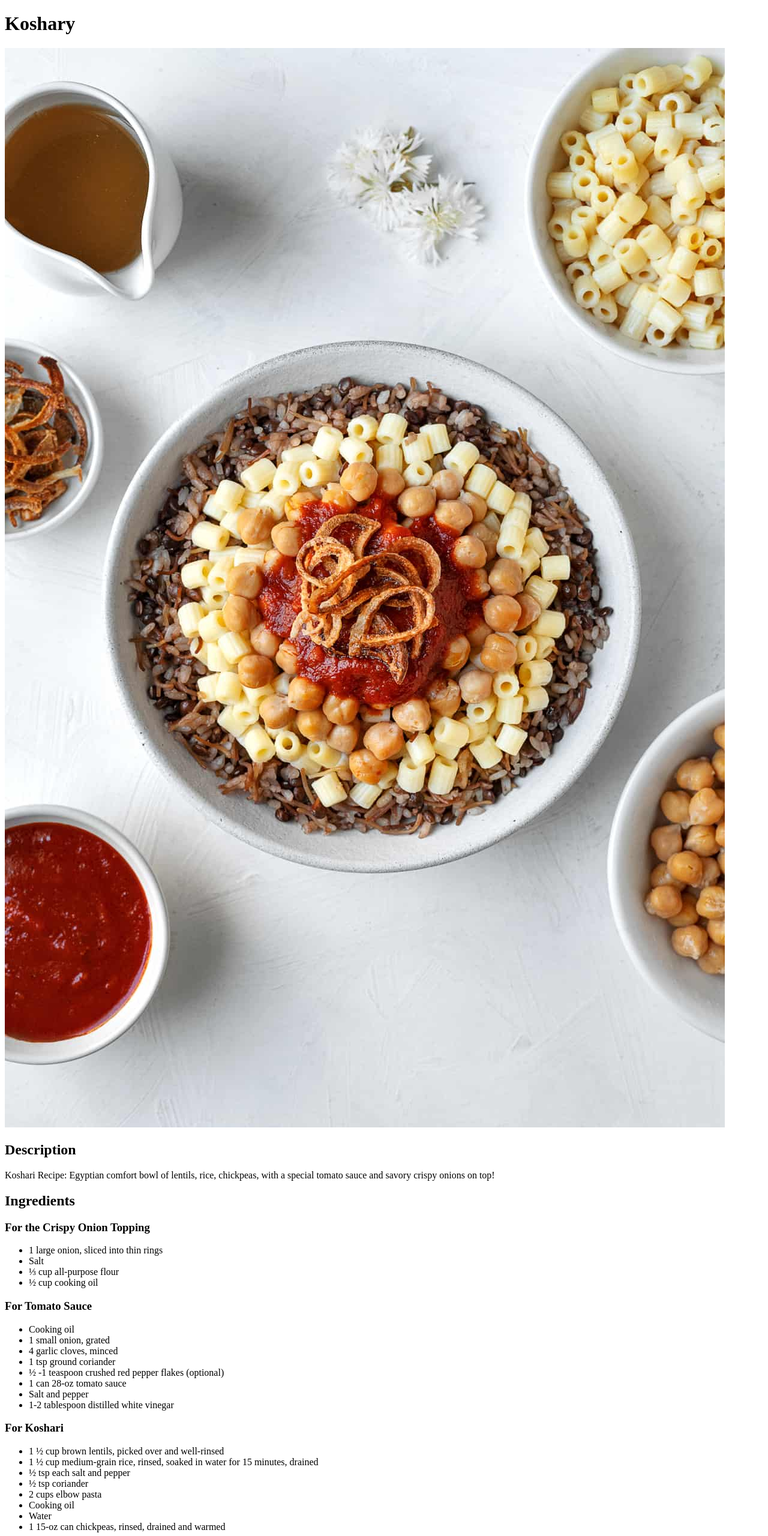
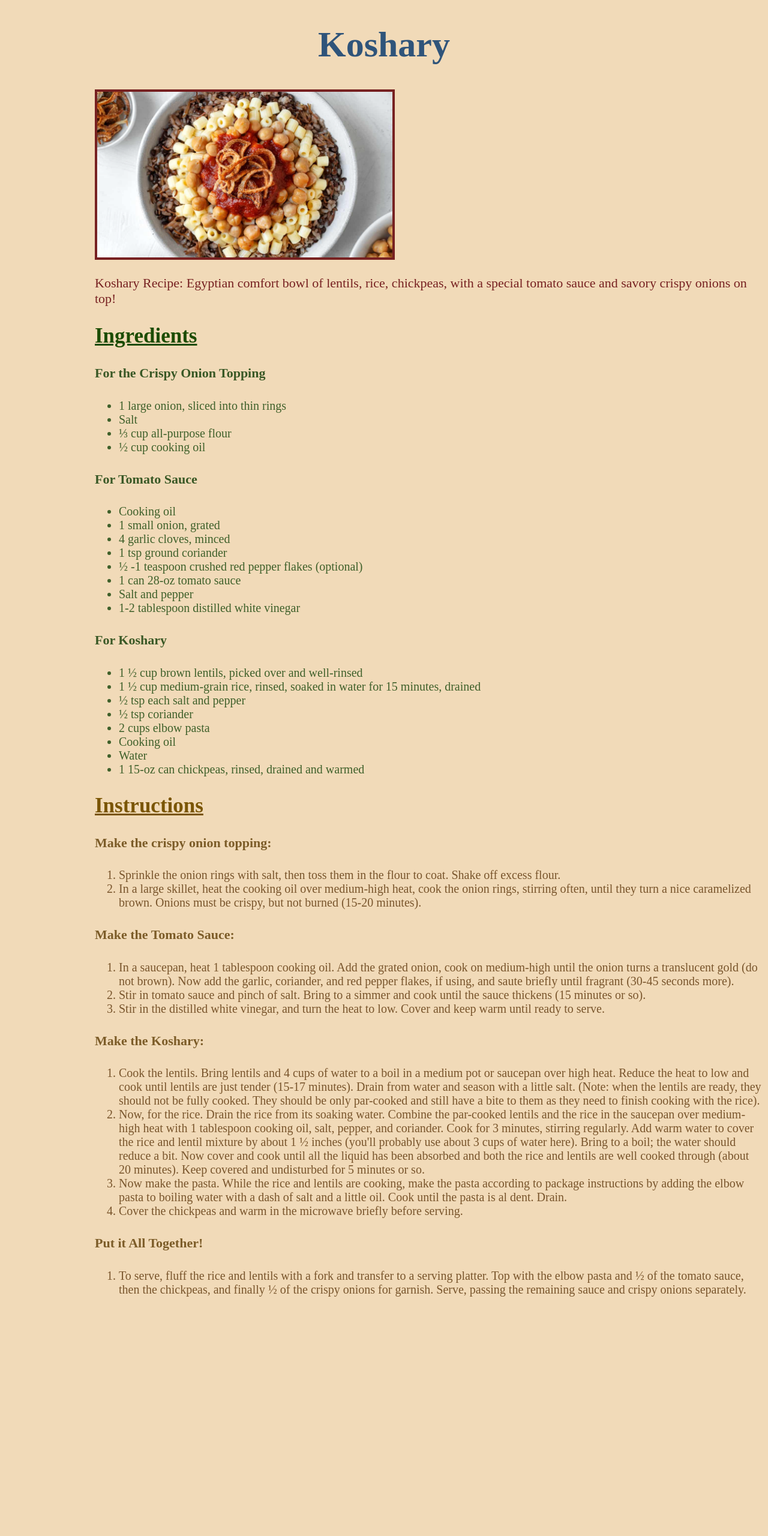
Before and after one commit to tasbeehismail/odin-recipes, a plain HTML site: page recipes/Koshary.html in a window 1280 px wide. Shown: the top 2560 px of the page at 60% size. After the commit the page ends 2181 px from the top, so only its background shows below. Drawn offline with Linux system fonts and the light colour scheme.

Commit message:
Add CSS file

```diff
--- a/recipes/Koshary.html
+++ b/recipes/Koshary.html
@@ -1,25 +1,30 @@
 <!DOCTYPE html>
-<html lang="en">
+<html lang="en"></html>
+
 <head>
     <meta charset="utf-8">
     <title>odin-recipes</title>
+    <link rel="stylesheet" href="../style.css">
 </head>
 
 <body>
-        <h1>Koshary</h1>
-        <img src="../images/Koshari-1.jpg">
-        <h2>Description</h2>
-        <p>Koshari Recipe: Egyptian comfort bowl of lentils, rice, chickpeas, with a special tomato sauce and savory crispy onions on top!</p>
-        <div>
+    <h1 class="name-of-recipe">Koshary</h1>
+    <div class="container">
+        <img src="../images/Koshari-1.png">
+        <div class="description">
+            <p>Koshary Recipe: Egyptian comfort bowl of lentils, rice, chickpeas, with a special tomato sauce and savory
+                crispy onions on top!</p>
+            <div class="recipe">
+                <div class="ingredients">
                     <h2>Ingredients</h2>
-            <h3>For the Crispy Onion Topping</h3>
+                    <h4>For the Crispy Onion Topping</h4>
                     <ul>
                         <li>1 large onion, sliced into thin rings</li>
                         <li>Salt</li>
                         <li>⅓ cup all-purpose flour</li>
                         <li>½ cup cooking oil</li>
                     </ul>
-            <h3>For Tomato Sauce</h3>
+                    <h4>For Tomato Sauce</h4>
                     <ul>
                         <li>Cooking oil</li>
                         <li>1 small onion, grated</li>
@@ -30,43 +35,69 @@
                         <li>Salt and pepper</li>
                         <li>1-2 tablespoon distilled white vinegar</li>
                     </ul>
-            <h3>For Koshari </h3>
+                    <h4>For Koshary </h4>
                     <ul>
                         <li>1 ½ cup brown lentils, picked over and well-rinsed</li>
-                <li>  1 ½ cup medium-grain rice, rinsed, soaked in water for 15 minutes, drained</li>
-                <li>  ½ tsp each salt and pepper</li>
-                <li>  ½ tsp coriander</li>
-                <li>  2 cups elbow pasta</li>
+                        <li> 1 ½ cup medium-grain rice, rinsed, soaked in water for 15 minutes, drained</li>
+                        <li> ½ tsp each salt and pepper</li>
+                        <li> ½ tsp coriander</li>
+                        <li> 2 cups elbow pasta</li>
                         <li> Cooking oil</li>
                         <li> Water</li>
                         <li> 1 15-oz can chickpeas, rinsed, drained and warmed</li>
                     </ul>
                 </div>
-        <div>
+                <div class="instructions">
                     <h2>Instructions</h2>
-            <h3>Make the crispy onion topping:</h3>
+                    <h4>Make the crispy onion topping:</h4>
                     <ol>
-                <li>Sprinkle the onion rings with salt, then toss them in the flour to coat. Shake off excess flour.</li>
-                <li>In a large skillet, heat the cooking oil over medium-high heat, cook the onion rings, stirring often, until they turn a nice caramelized brown. Onions must be crispy, but not burned (15-20 minutes).</li>
+                        <li>Sprinkle the onion rings with salt, then toss them in the flour to coat. Shake off excess
+                            flour.</li>
+                        <li>In a large skillet, heat the cooking oil over medium-high heat, cook the onion rings,
+                            stirring often, until they turn a nice caramelized brown. Onions must be crispy, but not
+                            burned (15-20 minutes).</li>
                     </ol>
-            <h3>Make the Tomato Sauce:</h3>
+                    <h4>Make the Tomato Sauce:</h4>
                     <ol>
-                <li>In a saucepan, heat 1 tablespoon cooking oil. Add the grated onion, cook on medium-high until the onion turns a translucent gold (do not brown). Now add the garlic, coriander, and red pepper flakes, if using, and saute briefly until fragrant (30-45 seconds more).</li>
-                <li>Stir in tomato sauce and pinch of salt. Bring to a simmer and cook until the sauce thickens (15 minutes or so).</li>
-                <li>Stir in the distilled white vinegar, and turn the heat to low. Cover and keep warm until ready to serve.</li>
+                        <li>In a saucepan, heat 1 tablespoon cooking oil. Add the grated onion, cook on medium-high
+                            until the onion turns a translucent gold (do not brown). Now add the garlic, coriander, and
+                            red pepper flakes, if using, and saute briefly until fragrant (30-45 seconds more).</li>
+                        <li>Stir in tomato sauce and pinch of salt. Bring to a simmer and cook until the sauce thickens
+                            (15 minutes or so).</li>
+                        <li>Stir in the distilled white vinegar, and turn the heat to low. Cover and keep warm until
+                            ready to serve.</li>
                     </ol>
-            <h3>Make the Koshari:</h3>
+                    <h4>Make the Koshary:</h4>
                     <ol>
-                <li>Cook the lentils. Bring lentils and 4 cups of water to a boil in a medium pot or saucepan over high heat. Reduce the heat to low and cook until lentils are just tender (15-17 minutes). Drain from water and season with a little salt. (Note: when the lentils are ready, they should not be fully cooked. They should be only par-cooked and still have a bite to them as they need to finish cooking with the rice).</li>
-                <li>Now, for the rice. Drain the rice from its soaking water. Combine the par-cooked lentils and the rice in the saucepan over medium-high heat with 1 tablespoon cooking oil, salt, pepper, and coriander. Cook for 3 minutes, stirring regularly. Add warm water to cover the rice and lentil mixture by about 1 ½ inches (you'll probably use about 3 cups of water here). Bring to a boil; the water should reduce a bit. Now cover and cook until all the liquid has been absorbed and both the rice and lentils are well cooked through (about 20 minutes).  Keep covered and undisturbed for 5 minutes or so.</li>
-                <li>Now make the pasta. While the rice and lentils are cooking, make the pasta according to package instructions by adding the elbow pasta to boiling water with a dash of salt and a little oil. Cook until the pasta is al dente. Drain.</li>
+                        <li>Cook the lentils. Bring lentils and 4 cups of water to a boil in a medium pot or saucepan
+                            over high heat. Reduce the heat to low and cook until lentils are just tender (15-17
+                            minutes). Drain from water and season with a little salt. (Note: when the lentils are ready,
+                            they should not be fully cooked. They should be only par-cooked and still have a bite to
+                            them as they need to finish cooking with the rice).</li>
+                        <li>Now, for the rice. Drain the rice from its soaking water. Combine the par-cooked lentils and
+                            the rice in the saucepan over medium-high heat with 1 tablespoon cooking oil, salt, pepper,
+                            and coriander. Cook for 3 minutes, stirring regularly. Add warm water to cover the rice and
+                            lentil mixture by about 1 ½ inches (you'll probably use about 3 cups of water here). Bring
+                            to a boil; the water should reduce a bit. Now cover and cook until all the liquid has been
+                            absorbed and both the rice and lentils are well cooked through (about 20 minutes). Keep
+                            covered and undisturbed for 5 minutes or so.</li>
+                        <li>Now make the pasta. While the rice and lentils are cooking, make the pasta according to
+                            package instructions by adding the elbow pasta to boiling water with a dash of salt and a
+                            little oil. Cook until the pasta is al dent. Drain.</li>
                         <li>Cover the chickpeas and warm in the microwave briefly before serving.</li>
                     </ol>
-            <h3>Put it All Together!</h3>
+                    <h4>Put it All Together!</h4>
                     <ol>
-                <li>To serve, fluff the rice and lentils with a fork and transfer to a serving platter. Top with the elbow pasta and ½ of the tomato sauce, then the chickpeas, and finally ½ of the crispy onions for garnish. Serve, passing the remaining sauce and crispy onions separately.</li>
+                        <li>To serve, fluff the rice and lentils with a fork and transfer to a serving platter. Top with
+                            the elbow pasta and ½ of the tomato sauce, then the chickpeas, and finally ½ of the crispy
+                            onions for garnish. Serve, passing the remaining sauce and crispy onions separately.</li>
                     </ol>
+                </div>
+            </div>
+        </div>
+
     </div>
 
 </body>
+
 </html>
--- /dev/null
+++ b/style.css
@@ -0,0 +1,97 @@
+*{
+    font-family: 'Times New Roman', Times, serif;
+    /* outline: 2px solid blue; */
+}
+html {
+    box-sizing: border-box;
+}
+*,
+*::before,
+*::after {
+    box-sizing: inherit;
+}
+
+body{
+    background-color: rgb(241, 218, 184);
+}
+.head-1{
+    color: rgb(47, 84, 122);
+    text-align: center;
+    font-size: 36px;
+}
+#mouse-image{
+    width: 700px;
+    size: 50px;
+    border: none;
+    padding: 10px;
+    margin-left: 360px;
+    border: 2px groove;
+}
+.list-of-recipes{
+    display: flex;
+}
+.list-of-recipes div{
+    font-size: 30px;
+    padding: 2px;
+    margin: 5px;
+    color: white;
+    height: 50px;
+    border: 2px solid rgb(47, 84, 122);
+    background: rgba(99, 177, 255, 0.343);
+    text-align: center;
+    flex: 1;
+}
+
+.container{
+    margin-left: 150px;
+}
+img{
+    size: 40px;
+    width: 500px;
+    border: 4px solid rgb(119, 33, 33);
+}
+.name-of-recipe{
+    font-size: 60px;
+    text-align: center;
+    color: rgb(47, 84, 122);
+}
+
+.description p{
+    font-size: 22px;
+    font-weight:400;
+    color: rgb(119, 33, 33);
+}
+
+.ingredients h2,
+.instructions h2{
+    font-size: 35px;
+    text-decoration: underline;
+}
+.instructions h4,
+.ingredients h4{
+    font-size: 22px;
+}
+.ingredients ul,
+.instructions ol{
+    font-size:20px ;
+}
+
+.ingredients h2{
+    color: rgb(28, 76, 0);
+}
+.ingredients h4{
+    color: rgb(57, 88, 37);
+}
+.ingredients ul{
+    color: rgb(63, 96, 42);
+}
+
+.instructions h2{
+    color: rgb(122, 85, 3);
+}
+.instructions h4{
+    color: rgb(124, 92, 40);
+}
+.instructions ol{
+    color: rgb(121, 85, 44);
+}
```
Also changed, not shown: index.html (+11 -7 lines), recipes/Hawawshi.html (+13 -7 lines), recipes/Mahshi.html (+17 -11 lines), images/Koshari-1.jpg (deleted), images/Koshari-1.png (added), images/Koshari.jpeg (deleted), images/hawawshi.jpeg (deleted), images/hawawshi.png (added). Lines whose indentation alone changed are shown as unchanged.
